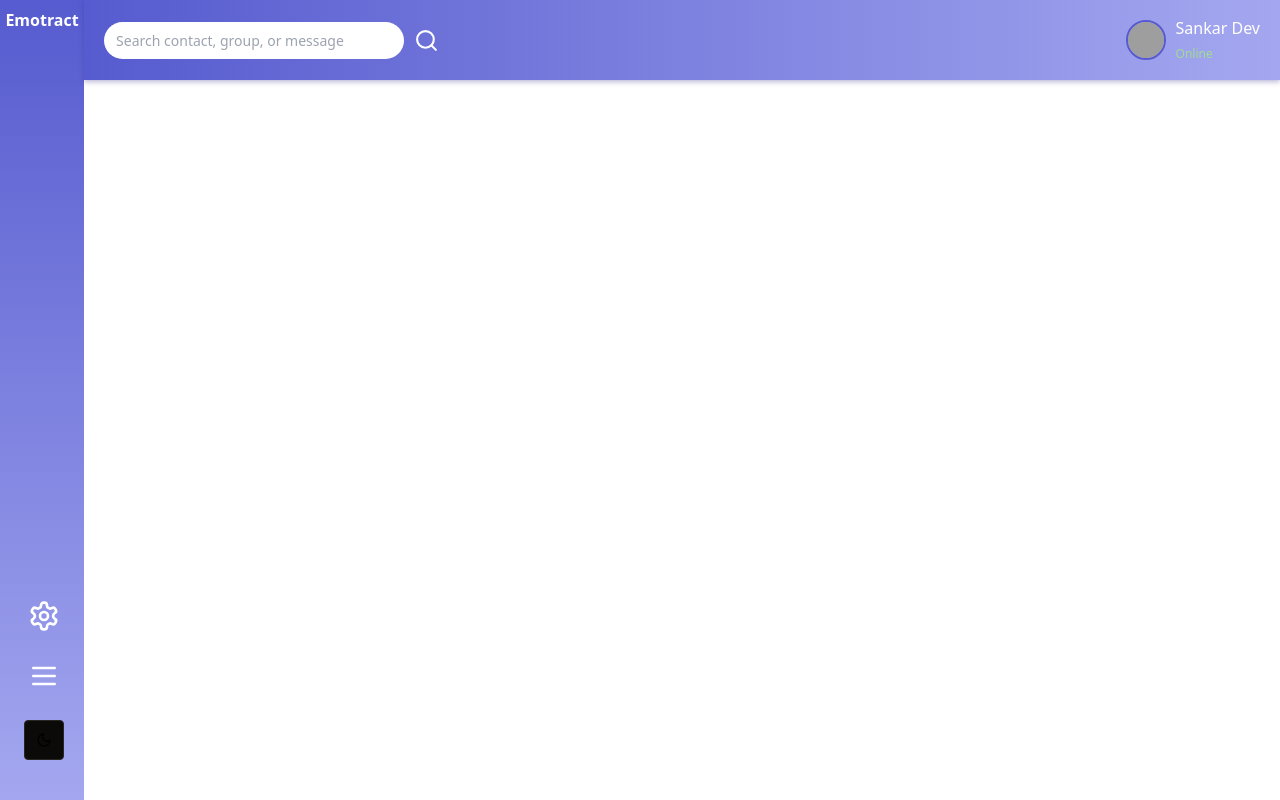
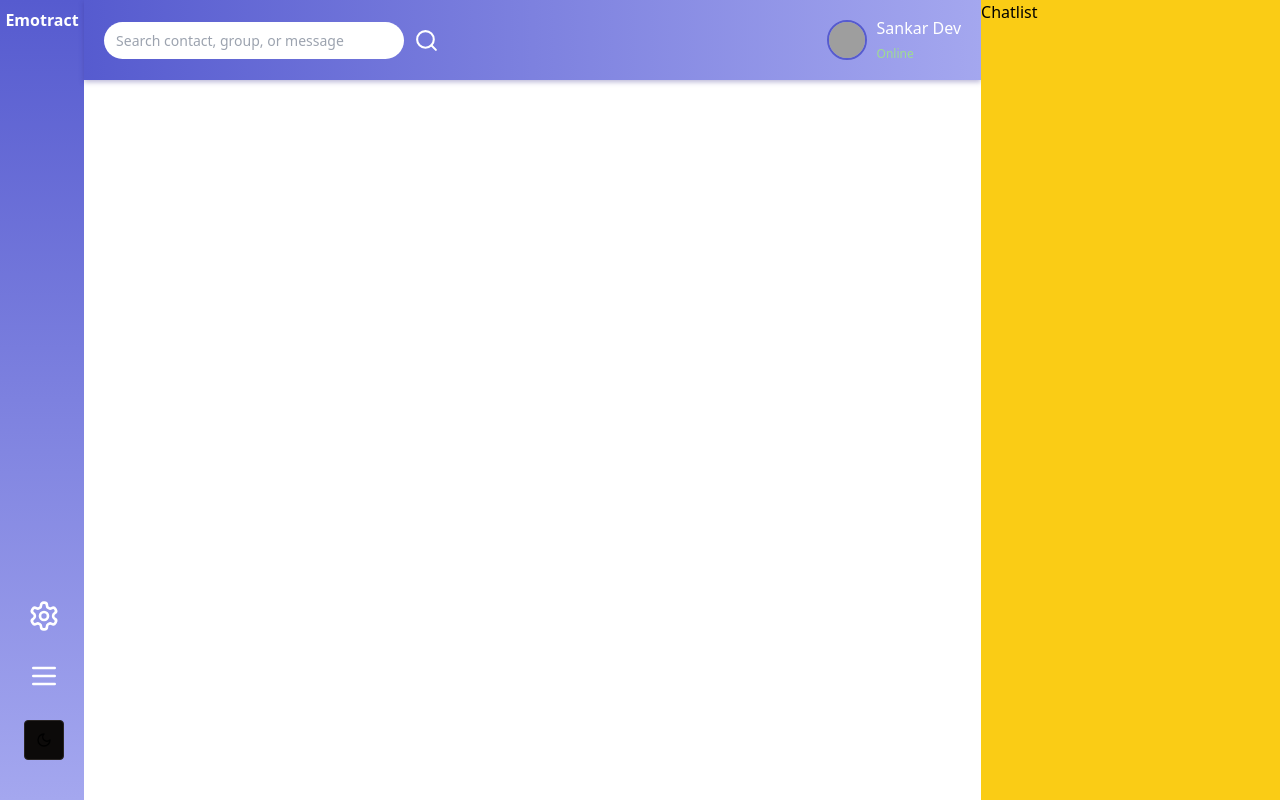
Before and after one commit to s4nkar/emotract-beta-web, a React (Vite) app in the folder user/: page / in a window 1280 px wide. Built offline with nearby package versions, Linux system fonts and the light colour scheme; grey boxes are pictures that could not be loaded.

Commit message:
chatlist

```diff
--- a/user/src/App.tsx
+++ b/user/src/App.tsx
@@ -1,14 +1,13 @@
 import './App.css'
 import Aside from './components/Aside'
 import Main from './components/Main'
-import Header from './components/Header'
-
+import Chatlist from './components/Chatlist'
 function App() {
   return (
     <div className='w-full h-screen flex'>
       <Aside/>
       <Main/>
-      <Header/>
+      <Chatlist/>
     </div>
   )
 }
--- /dev/null
+++ b/user/src/components/Chatlist.jsx
@@ -0,0 +1,12 @@
+import React from 'react'
+
+function Chatlist() {
+  return (
+    <div className='w-1/4 h-full bg-yellow-400 flex '>Chatlist
+
+
+    </div>
+  )
+}
+
+export default Chatlist
--- a/user/src/components/Main.tsx
+++ b/user/src/components/Main.tsx
@@ -1,10 +1,11 @@
 import React from 'react'
+import Header from './Header'
 
 
 function Main() {
   return (
-    <div>
-
+    <div className='w-3/4 h-full flex flex-col'>
+      <Header/>
     </div>
   )
 }
```
Also changed, not shown: user/src/components/Chatlist.css (added).
